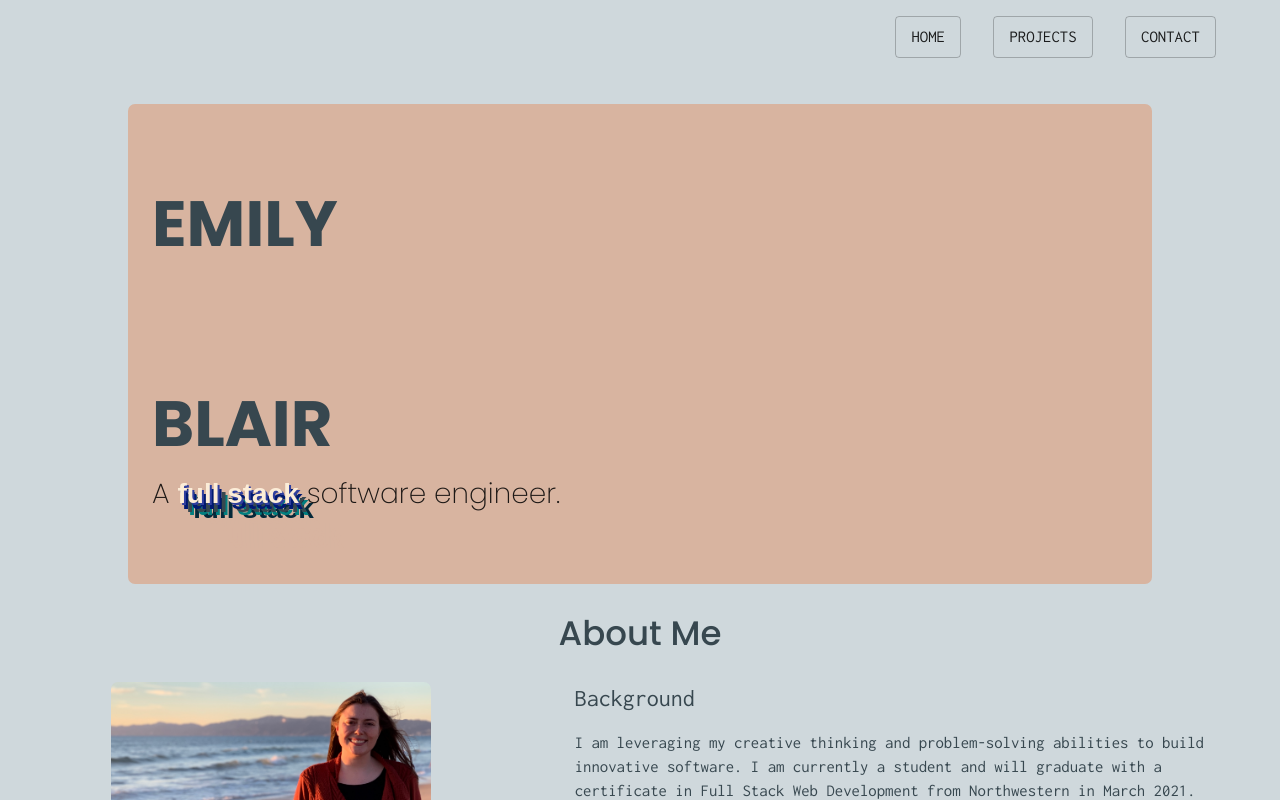
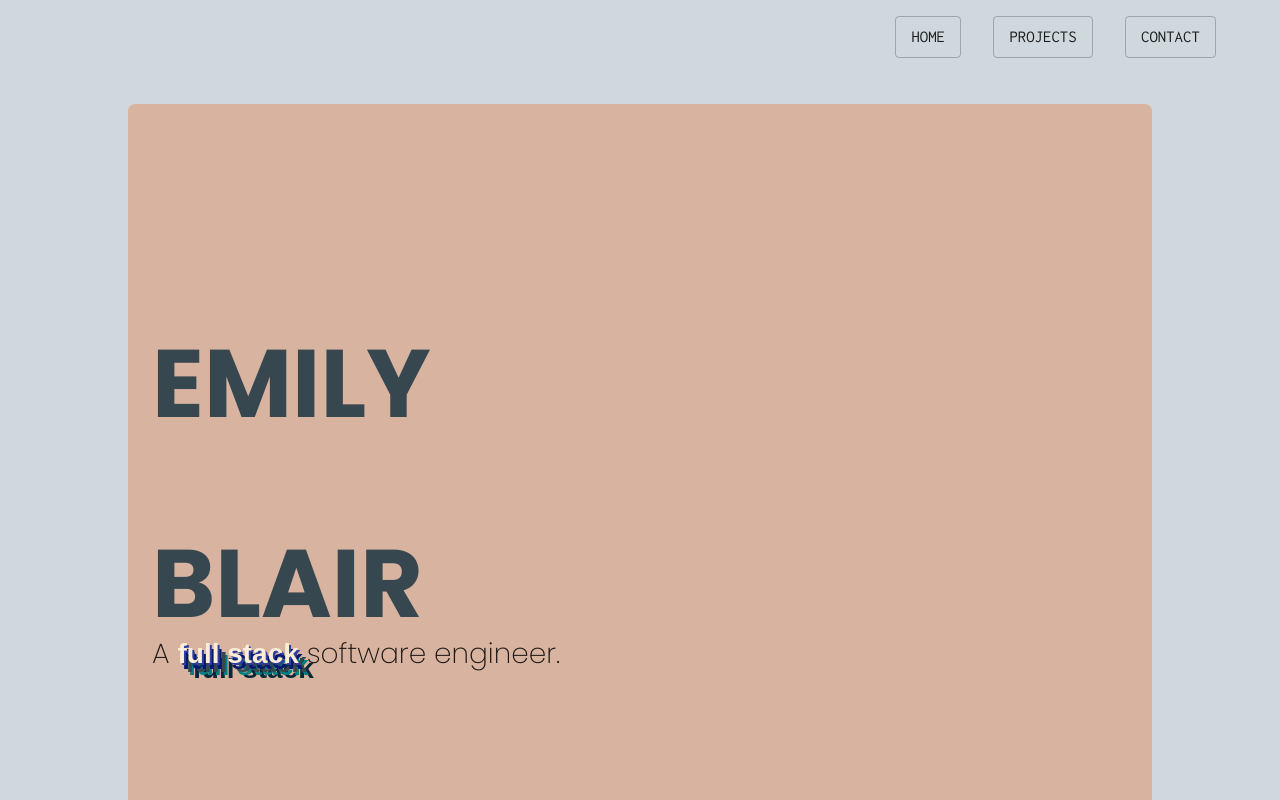
Before and after one commit to emblair96/emblair96.github.io, a React (Create React App) app: page / in a window 1280 px wide. Shown: the top 800 px of the page. Built offline with nearby package versions, Linux system fonts and the light colour scheme.

Commit message:
Mobile responsiveness update

```diff
--- a/src/App.css
+++ b/src/App.css
@@ -158,11 +158,11 @@ a {
 
 @media (max-width: 1290px) {
   #welcome-msg {
-    height: 60vh;
+    height: 100vh;
   }
 
   .welcome-msg-text {
-    font-size: 4rem;
+    font-size: 6rem;
 
   }
 
```
